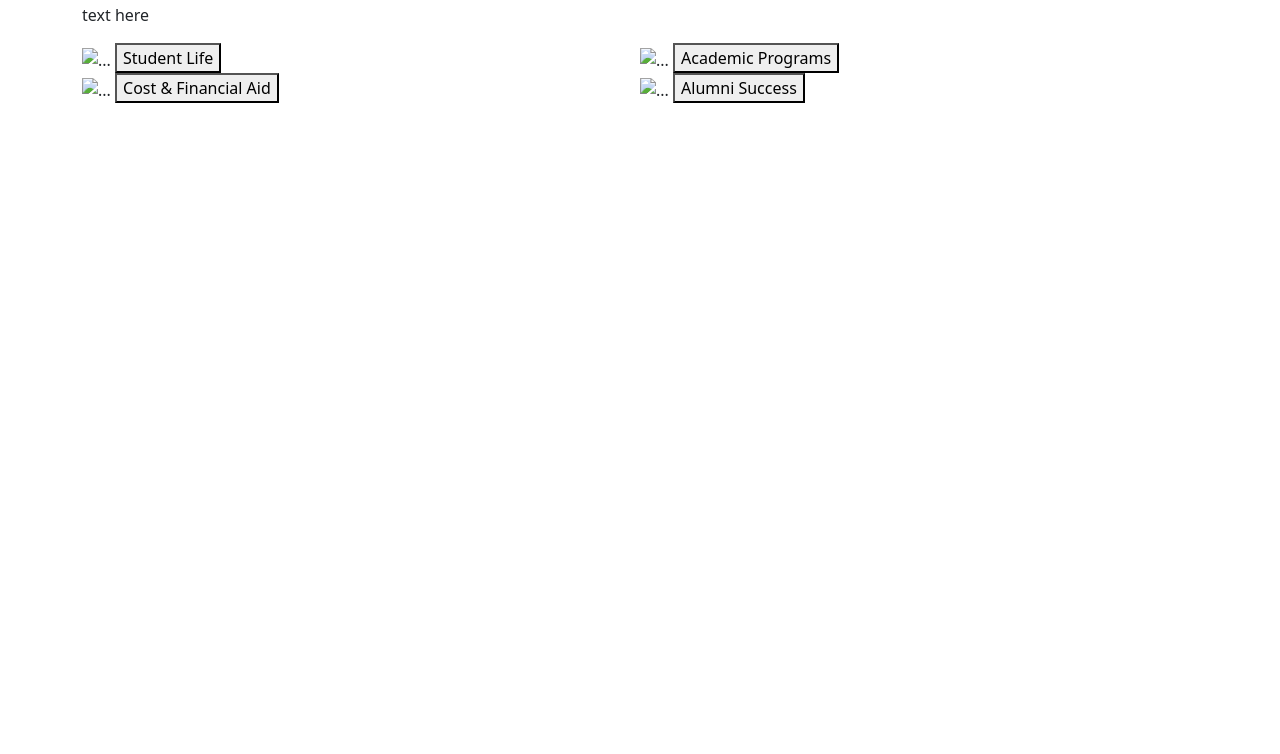
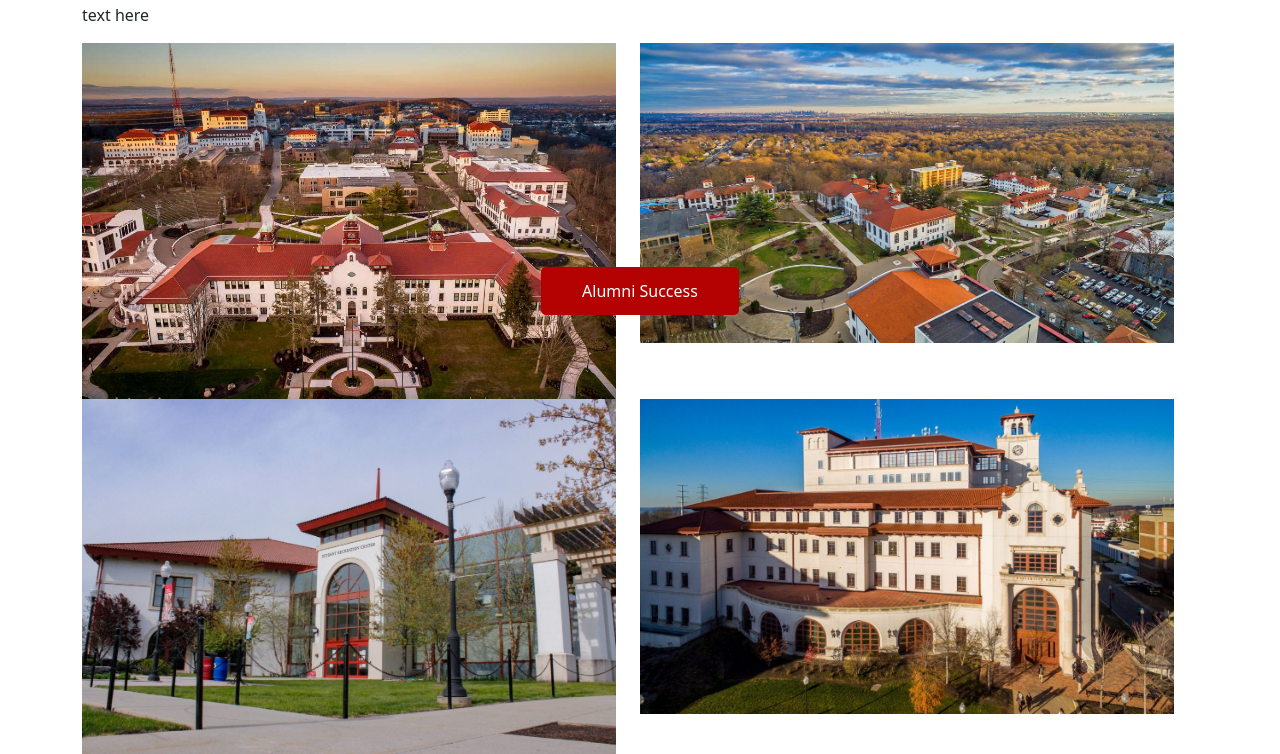
Before and after one commit to lizreznik/College-Recruitment, a plain HTML site: page index.html in a window 1280 px wide. Shown: the part 109-863 px from the top of the page. Before the commit the page ends 800 px from the top, so only its background shows below. Drawn offline with nearby package versions, Linux system fonts and the light colour scheme.

Commit message:
fix size of imgs on 2 and 4!!!

```diff
--- a/index.html
+++ b/index.html
@@ -44,19 +44,19 @@
 
                 <div class="row row-cols-2">
                     <div class="col">
-                        <img src="..." class="img-fluid" alt="...">
+                        <img src="montclair1.jpg" class="img-fluid" alt="...">
                         <button class="button" class="btn btn-outline-light" onclick="studentLife()">Student Life</button>
                     </div>
                     <div class="col">
-                        <img src="..." class="img-fluid" alt="...">
+                        <img src="montclair2.jpg" class="img-fluid" alt="...">
                         <button class="button" class="btn btn-outline-light" onclick="academicPrograms()">Academic Programs</button>
                     </div>
                     <div class="col">
-                        <img src="..." class="img-fluid" alt="...">
+                        <img src="montclair3.jpg" class="img-fluid" alt="...">
                         <button class="button" class="btn btn-outline-light" onclick="costFinance()">Cost & Financial Aid</button>
                     </div>
                     <div class="col">
-                        <img src="..." class="img-fluid" alt="...">
+                        <img src="montclair4.jpg" class="img-fluid" alt="...">
                         <button class="button" class="btn btn-outline-light" onclick="alumniSuccess()">Alumni Success</button>
                     </div>
                   </div>
--- a/style.css
+++ b/style.css
@@ -1,3 +1,16 @@
 .header{
     background-color: rgba(180 1 1);
-}
+}.container .button {
+    position: absolute;
+    top: 50%;
+    left: 50%;
+    transform: translate(-50%, -50%);
+    -ms-transform: translate(-50%, -50%);
+    background-color: rgba(180 1 1);
+    color: white;
+    font-size: 16px;
+    padding: 12px 24px;
+    border: none;
+    cursor: pointer;
+    border-radius: 5px;
+  }
```
Also changed, not shown: montclair1.jpg (added), montclair2.jpg (added), montclair3.jpg (added), montclair4.jpg (added).
